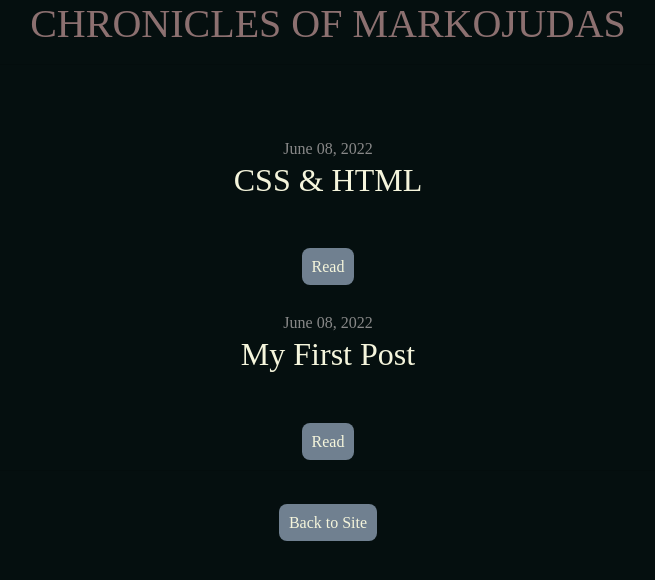
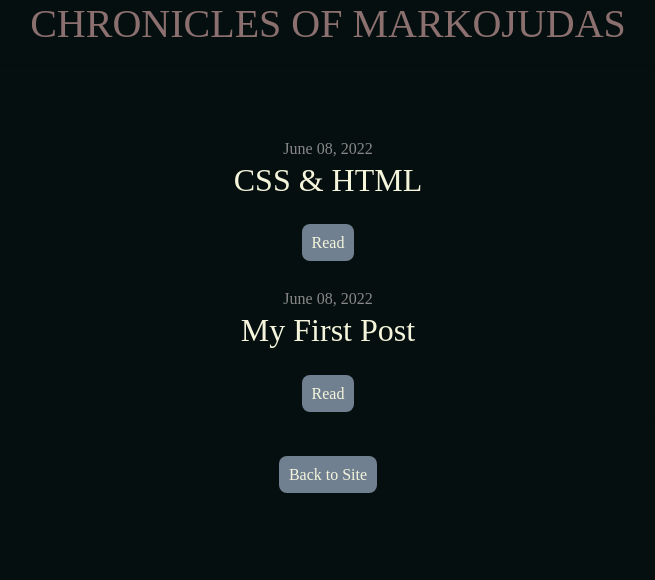
Before and after one commit to Markojudas/chronicles, a Jekyll site: the page built from index.html, in a window 1280 px wide. Shown: the top 580 px of the page, without its empty margins (312-967 px from the left). Built offline with Jekyll 4.4.1, drawn with Linux system fonts in a browser that asks for light colours; nearby versions of some CDN libraries; some web fonts are replaced.

```diff
--- a/_includes/blog.html
+++ b/_includes/blog.html
@@ -7,8 +7,8 @@
         </div>
         <h2><a href="{{ post.url | relative_url }}">{{ post.title }}</a></h2>
         <br>
+        <a class="button" href="{{ post.url | relative_url }}">Read</a>
         <br>
-        <a class="button" href="{{ post.url | relative_url }}">Read</a>
         {% endfor %}
     </div>
 </section>
```
